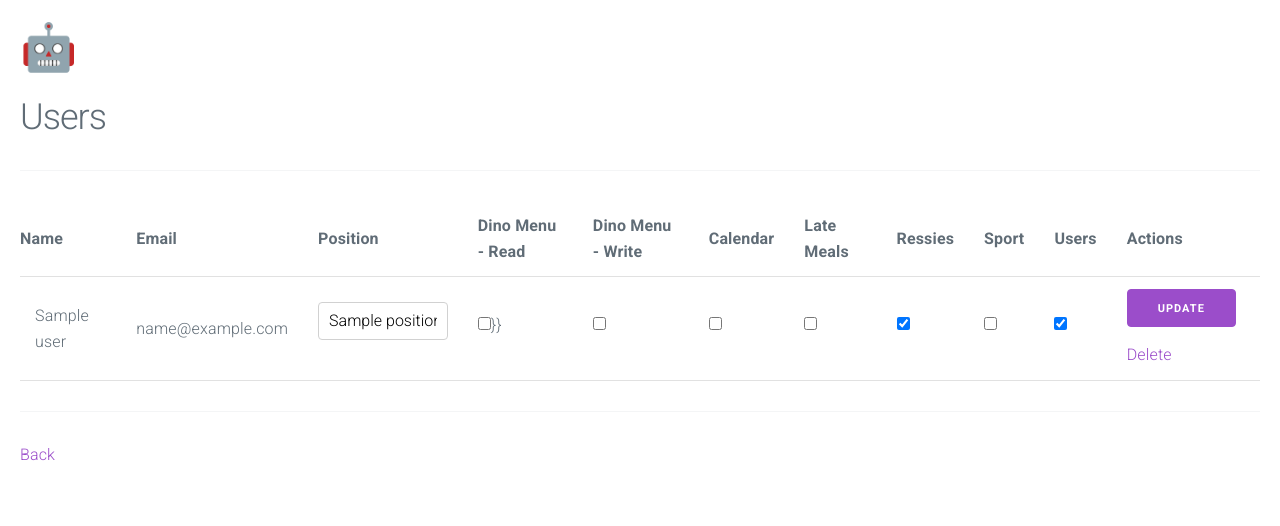
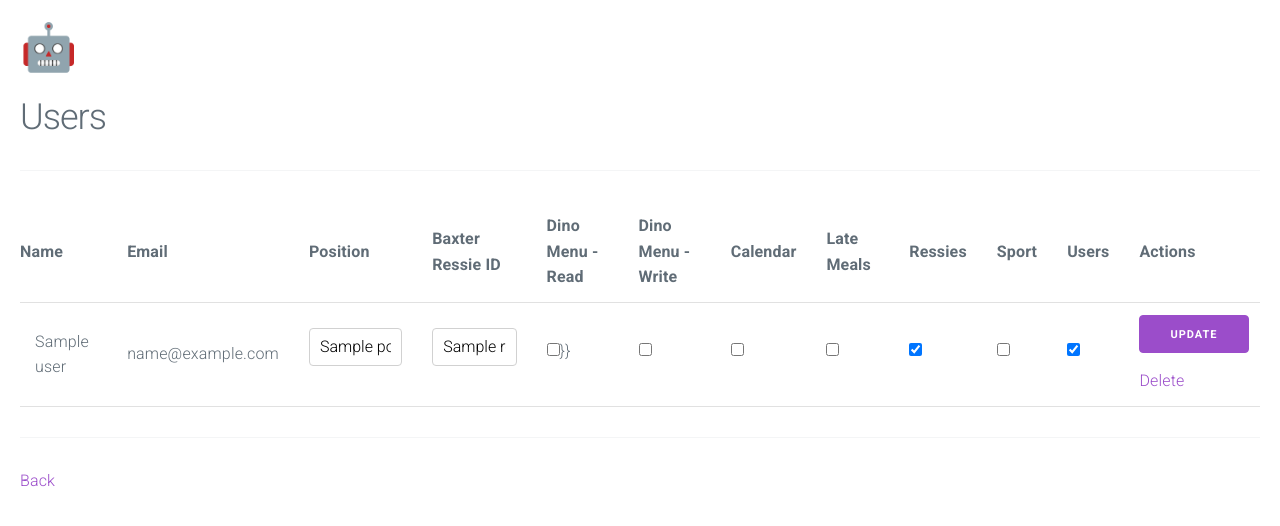
Before and after one commit to Baxter-College/baxtabot, a Python web app: template templates/users.html in a window 1280 px wide. Shown: the top 526 px of the page. Run offline with Jinja, Linux system fonts and the light colour scheme; the template is opened without the code that fills it: most values are stand-ins (such as "Sample title", 1, 10 or a date in 2020); some libraries are stand-ins or nearby versions.

Commit message:
baxter ressident id column added to table

```diff
--- a/app.py
+++ b/app.py
@@ -160,7 +160,7 @@ def users():
     elif not functions.validateTokenPermissions(token, 'users'):
         return render_template('homepage.html', permission_denied=True, token=token)
     else:
-        users = models.Client.select(models.Client.id, models.Client.name, models.Client.email, models.Client.position, models.ClientPermissions.dinoread,
+        users = models.Client.select(models.Client.id, models.Client.ressie, models.Client.name, models.Client.email, models.Client.position, models.ClientPermissions.dinoread,
                                     models.ClientPermissions.dinowrite, models.ClientPermissions.calendar, models.ClientPermissions.latemeals,
                                     models.ClientPermissions.ressies, models.ClientPermissions.sport, models.ClientPermissions.users).join(models.ClientPermissions).dicts()
         print(users[0])
--- a/templates/users.html
+++ b/templates/users.html
@@ -12,6 +12,7 @@
 				<th>Name</th>
                 <th>Email</th>
                 <th>Position</th>
+				<th>Baxter Ressie ID</th>
                 <th>Dino Menu - Read</th>
                 <th>Dino Menu - Write</th>
                 <th>Calendar</th>
@@ -28,6 +29,7 @@
     					<td>{{ user.name }}</td>
     					<td>{{ user.email }}</td>
                         <td><input type="text" value="{{ user.position }}" name="position" /></td>
+						<td><input type="text" value="{{ user.ressie }}" name="ressie" /></td>
     					<td>{% if user.dinoread %}
                                 <input type='checkbox' name='dinoread' checked/>
                             {% else %}
```
